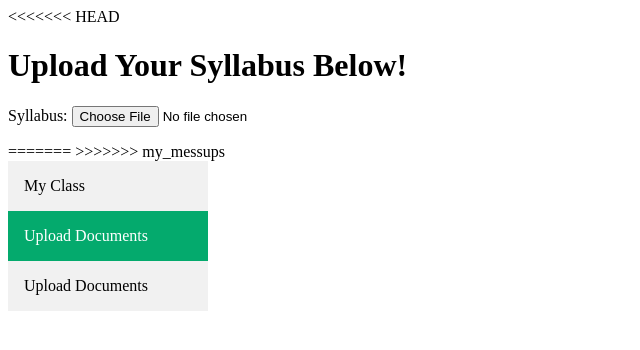
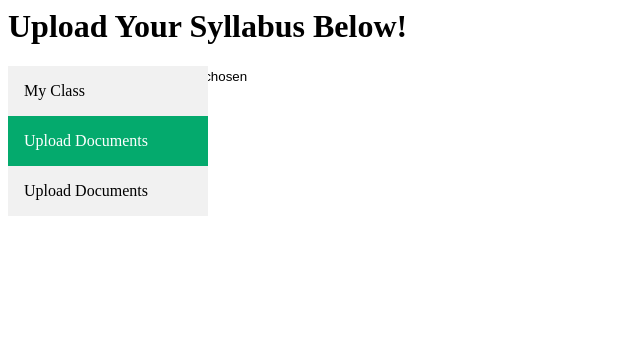
Before and after one commit to AbaDragon47/TAMUHack, a Django app: template myclasses/templates/my_classes/upload_page.html in a window 1280 px wide. Shown: the top 350 px of the page, without its empty margins (0-640 px from the left). Run offline with Django 5.2, Linux system fonts and the light colour scheme; the template is opened without the code that fills it, so the values that code supplies are empty.

Commit message:
reorganized upload

```diff
--- a/myclasses/templates/my_classes/upload_page.html
+++ b/myclasses/templates/my_classes/upload_page.html
@@ -4,32 +4,24 @@
 <head>
     <title>Upload Syllabus</title>
     <meta charset="UTF-8">
-<<<<<<< HEAD
     <meta name ="viewport" content=""width=device-width, initial_scale="1.0">
     <title>Upload Syllabus</title>
+    <link rel="stylesheet" href="../../../static/css/styles.css">
 </head>
 
 <body>
     <!--upload page structure: sidebar, upload splash text, upload form area, (optional: text for additional class information like section #)-->
     <h1>Upload Your Syllabus Below!</h1>
-    <form action="" method=post>
-        <label for="syllabus">Syllabus:</label>
-        <input type="file" id = "syllabus" name="syllabus">
-    </form>
-=======
-    <meta name ="viewport" content=""width=device-width, initial_scale=1.0">
-    <link rel="stylesheet" href="../../../static/css/styles.css">
-</head>
-
-<body>
-
     <div class = "sidebar">
         <a href="index.html">My Class</a>
         <a class = "active" href="upload_page.html">Upload Documents </a>
         <a href="upload_page.html">Upload Documents </a>
         <!-- COPY, REPEAT-->
      </div>
->>>>>>> my_messups
+    <form action="" method=post>
+        <label for="syllabus">Syllabus:</label>
+        <input type="file" id = "syllabus" name="syllabus">
+    </form>
 </body>
 
 </html>
```
